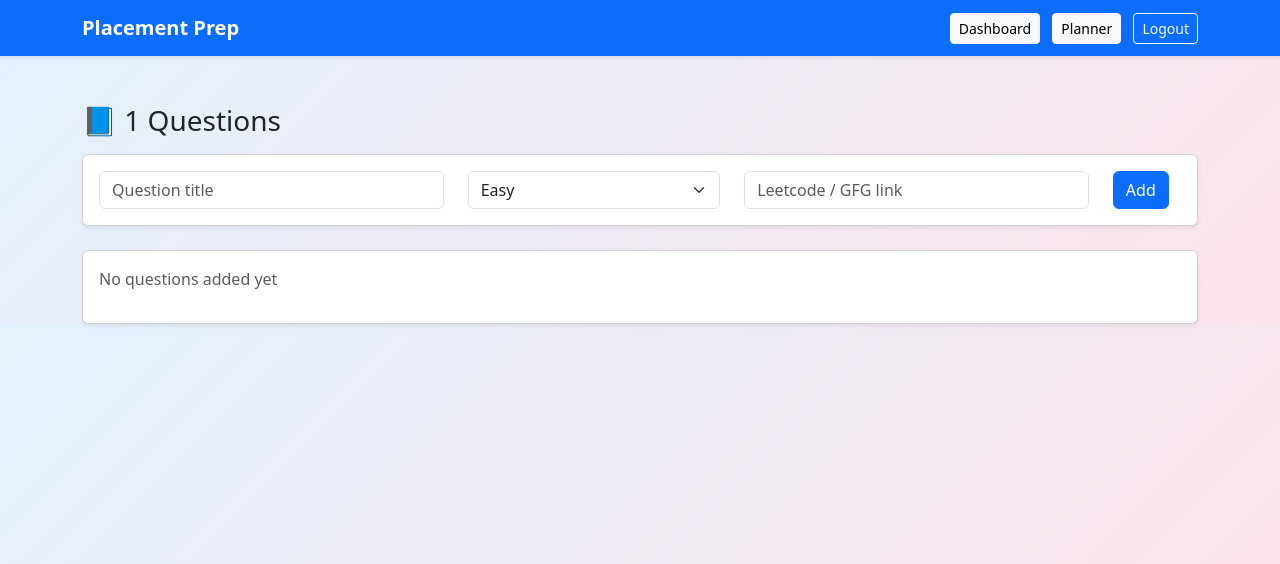
After one commit to Yashaswini-M-4305/placement-preparation-platform, a Flask app: page /questions/1 in a window 1280 px wide. The commit adds this page. Shown: the top 564 px of the page. Run offline with Flask 3, Linux system fonts and the light colour scheme; a user stored in the database is signed in.

Commit message:
adding links.1

```diff
--- a/app.py
+++ b/app.py
@@ -30,6 +30,25 @@ DSA_TOPICS = [
     "Graphs"
 ]
 
+DEFAULT_QUESTIONS = {
+"Arrays": [
+    ("Two Sum", "Easy", "https://leetcode.com/problems/two-sum"),
+    ("Best Time to Buy and Sell Stock", "Easy", "https://leetcode.com/problems/best-time-to-buy-and-sell-stock"),
+    ("Maximum Subarray", "Medium", "https://leetcode.com/problems/maximum-subarray"),
+],
+
+"Strings": [
+    ("Valid Palindrome", "Easy", "https://leetcode.com/problems/valid-palindrome"),
+    ("Longest Substring Without Repeating Characters", "Medium",
+     "https://leetcode.com/problems/longest-substring-without-repeating-characters"),
+],
+
+"Linked List": [
+    ("Reverse Linked List", "Easy", "https://leetcode.com/problems/reverse-linked-list"),
+    ("Merge Two Sorted Lists", "Easy", "https://leetcode.com/problems/merge-two-sorted-lists"),
+]
+}
+
 # =====================
 # Models
 # =====================
@@ -51,10 +70,22 @@ class DailyPlan(db.Model):
     completed = db.Column(db.Boolean, default=False)
     user_email = db.Column(db.String(100))
 
+
 class StudyDay(db.Model):
     id = db.Column(db.Integer, primary_key=True)
     date = db.Column(db.String(20))
     user_email = db.Column(db.String(100))
+
+class Question(db.Model):
+    id = db.Column(db.Integer, primary_key=True)
+    title = db.Column(db.String(200))
+    difficulty = db.Column(db.String(20))
+    link = db.Column(db.String(300))
+    topic = db.Column(db.String(50))
+    solved = db.Column(db.Boolean, default=False)
+    user_email = db.Column(db.String(100))
+
+
 
 # =====================
 # Helper Functions
@@ -86,6 +117,25 @@ def calculate_streak(email):
         current -= timedelta(days=1)
 
     return streak
+
+def ensure_questions_for_user(email):
+    existing = Question.query.filter_by(user_email=email).first()
+
+    if existing:
+        return
+
+    for topic, questions in DEFAULT_QUESTIONS.items():
+        for title, diff, link in questions:
+            q = Question(
+                title=title,
+                difficulty=diff,
+                link=link,
+                topic=topic,
+                user_email=email
+            )
+            db.session.add(q)
+
+    db.session.commit()
 
 # =====================
 # Routes
@@ -145,6 +195,7 @@ def dashboard():
         return redirect(url_for("login"))
 
     ensure_topics_for_user(session["user"])
+    ensure_questions_for_user(session["user"])
 
     topics = DSATopic.query.filter_by(user_email=session["user"]).all()
 
@@ -260,20 +311,80 @@ def logout():
 @app.route("/delete-plan", methods=["POST"])
 def delete_plan():
     if "user" not in session:
-        return {"error": "Unauthorized"}, 401
+        return redirect(url_for("login"))
 
     plan_id = request.form["id"]
 
     plan = DailyPlan.query.get(plan_id)
 
-    # Safety check
-    if not plan or plan.user_email != session["user"]:
-        return {"error": "Not allowed"}, 403
+    if plan.user_email != session["user"]:
+        return "Unauthorized", 403
 
     db.session.delete(plan)
     db.session.commit()
 
-    return {"status": "deleted"}
+    return redirect(url_for("planner", date=plan.date))
+
+class DSAQuestion(db.Model):
+    id = db.Column(db.Integer, primary_key=True)
+    topic = db.Column(db.String(50))
+    title = db.Column(db.String(200))
+    difficulty = db.Column(db.String(20))
+    link = db.Column(db.String(300))
+    solved = db.Column(db.Boolean, default=False)
+    notes = db.Column(db.Text)
+    user_email = db.Column(db.String(100))
+
+# ==========================
+# QUESTIONS SYSTEM
+# ==========================
+
+@app.route("/questions/<topic>")
+def view_questions(topic):
+    if "user" not in session:
+        return redirect(url_for("login"))
+
+    questions = Question.query.filter_by(
+        user_email=session["user"],
+        topic=topic
+    ).all()
+
+    return render_template(
+        "questions.html",
+        topic=topic,
+        questions=questions
+    )
+
+
+@app.route("/add-question", methods=["POST"])
+def add_question():
+    if "user" not in session:
+        return redirect(url_for("login"))
+
+    q = Question(
+        title=request.form["title"],
+        difficulty=request.form["difficulty"],
+        link=request.form["link"],
+        topic=request.form["topic"],
+        user_email=session["user"]
+    )
+
+    db.session.add(q)
+    db.session.commit()
+
+    return redirect(url_for("view_questions", topic=request.form["topic"]))
+
+
+@app.route("/toggle-question", methods=["POST"])
+def toggle_question():
+    qid = request.form["id"]
+
+    q = Question.query.get(qid)
+    q.solved = not q.solved
+
+    db.session.commit()
+
+    return "OK"
 
 # =====================
 # Run App
--- /dev/null
+++ b/templates/questions.html
@@ -0,0 +1,76 @@
+{% extends "base.html" %}
+{% block title %}{{ topic }} Questions{% endblock %}
+
+{% block content %}
+
+<h3 class="mb-3">📘 {{ topic }} Questions</h3>
+
+<!-- Add Question Form -->
+<div class="card p-3 mb-4 shadow-sm">
+  <form action="/add-question" method="POST">
+    <input type="hidden" name="topic" value="{{ topic }}">
+
+    <div class="row">
+      <div class="col-md-4">
+        <input class="form-control" name="title" placeholder="Question title" required>
+      </div>
+
+      <div class="col-md-3">
+        <select name="difficulty" class="form-select">
+          <option>Easy</option>
+          <option>Medium</option>
+          <option>Hard</option>
+        </select>
+      </div>
+
+      <div class="col-md-4">
+        <input class="form-control" name="link" placeholder="Leetcode / GFG link">
+      </div>
+
+      <div class="col-md-1">
+        <button class="btn btn-primary">Add</button>
+      </div>
+    </div>
+  </form>
+</div>
+
+<!-- Questions List -->
+<div class="card p-3 shadow-sm">
+  {% for q in questions %}
+  <div class="d-flex justify-content-between align-items-center border-bottom p-2">
+
+    <div>
+      <input type="checkbox"
+        {% if q.solved %}checked{% endif %}
+        onchange="toggleQ({{ q.id }})">
+
+      <strong>{{ q.title }}</strong>
+
+      <span class="badge bg-info">{{ q.difficulty }}</span>
+
+      {% if q.link %}
+        <a href="{{ q.link }}" target="_blank">🔗</a>
+      {% endif %}
+    </div>
+
+  </div>
+  {% endfor %}
+
+  {% if not questions %}
+    <p class="text-muted">No questions added yet</p>
+  {% endif %}
+</div>
+
+<script>
+function toggleQ(id) {
+  fetch("/toggle-question", {
+    method: "POST",
+    headers: {
+      "Content-Type": "application/x-www-form-urlencoded"
+    },
+    body: "id=" + id
+  })
+}
+</script>
+
+{% endblock %}
```
Also changed, not shown: templates/dashboard.html (+7 -3 lines), templates/planner.html (+16 -21 lines), instance/database.db.
